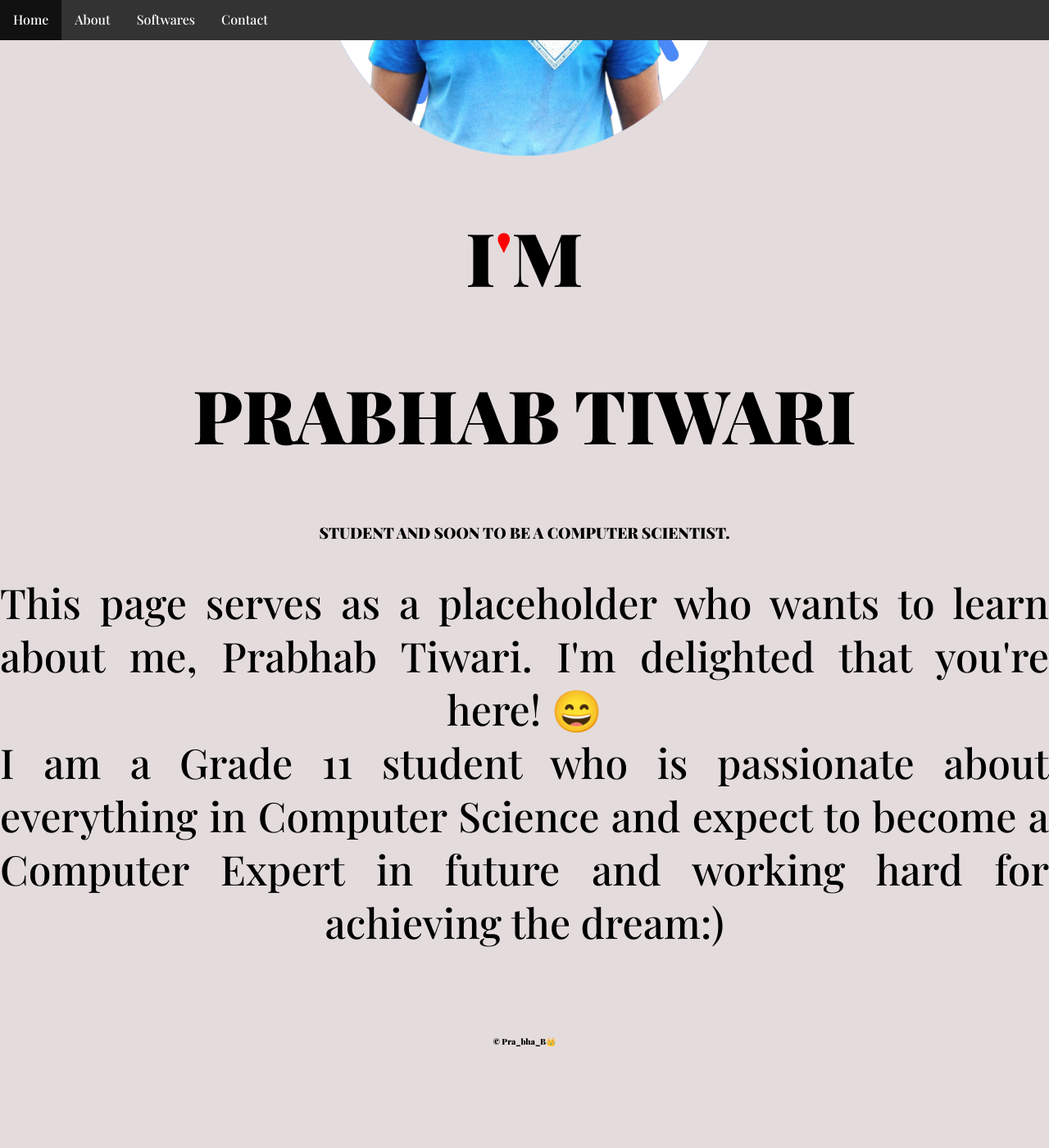
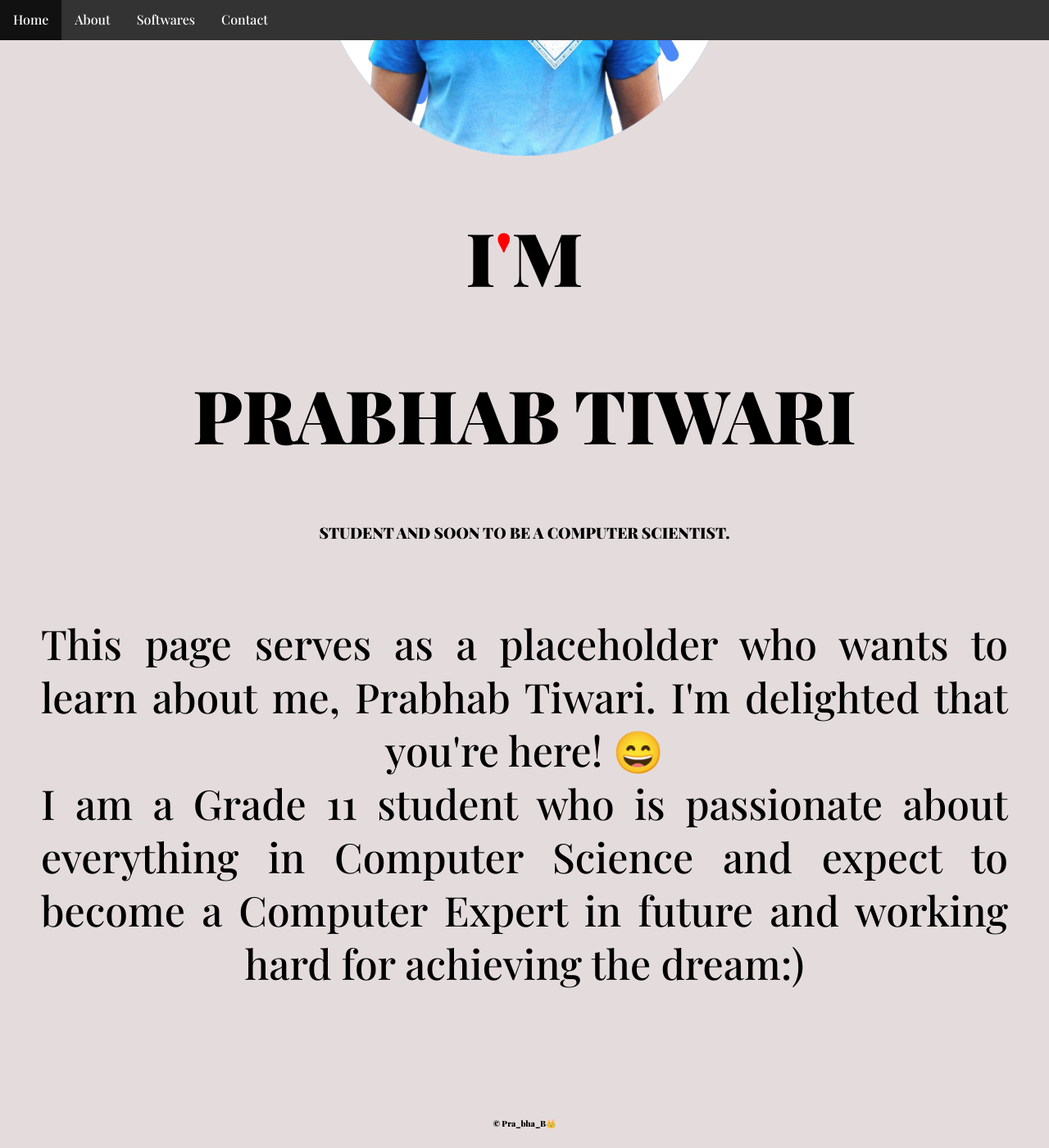
Before and after one commit to PrabhabTiwari/website, a Jekyll site: the page built from index.html, in a window 1280 px wide and 1400 px high, scrolled down 409 px. Shown: the whole window at 82% size. Built offline with Jekyll 4.4.1, drawn with Linux system fonts in a browser that asks for light colours; before the commit the page ends 1709 px from its top, so only the background shows below that.

Commit message:
Update index.html

```diff
--- a/index.html
+++ b/index.html
@@ -7,7 +7,7 @@ layout: base
 
 
 <style>
-p.ex1 {
+p {
   margin: 50px;
   text-align: justify;
 }
```
